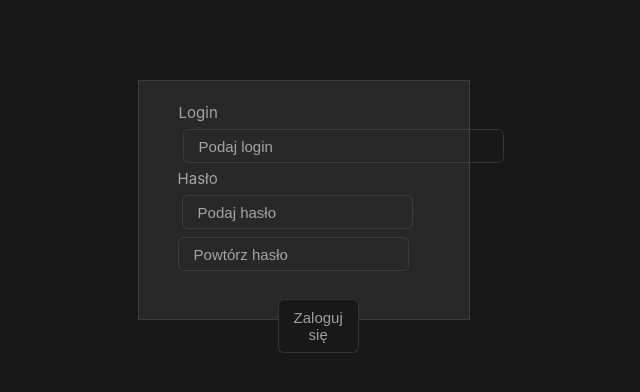
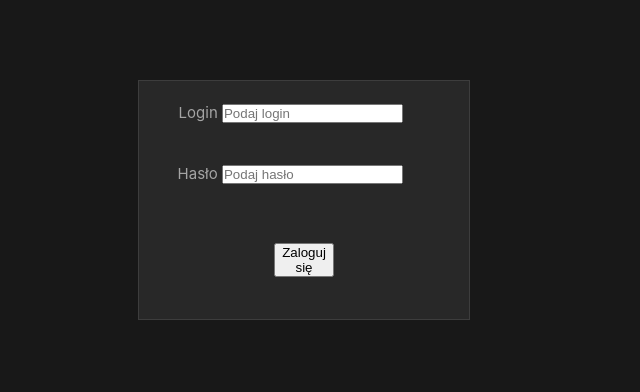
Before and after one commit to PiotrDeda/io-chad, a Vue app: page /login in a window 1280 px wide. Shown: the top 392 px of the page, without its empty margins (336-976 px from the left). Built offline with nearby package versions, Linux system fonts and the light colour scheme.

Commit message:
Wstęp do logowania

```diff
--- a/frontend/app.js
+++ b/frontend/app.js
@@ -1,6 +1,7 @@
 import App from './App.vue';
 import MainPage from './views/MainPage.vue';
 import TournamentCreator from './views/TournamentCreator.vue';
+import RegisterPanel from './components/panels/RegisterPanel.vue';
 import LoginPanel from './components/panels/LoginPanel.vue';
 
 import { createWebHistory, createRouter } from 'vue-router';
@@ -9,6 +10,7 @@ import { createApp } from 'vue';
 const routes = [
     { path: '/', name: 'Home', component: MainPage },
     { path: '/tc', name: 'TournamentCreatorPage', component: TournamentCreator },
+    { path: '/register', name: 'RegisterPage', component: RegisterPanel },
     { path: '/login', name: 'LoginPage', component: LoginPanel }
 ];
 
--- a/frontend/components/panels/LoginPanel.vue
+++ b/frontend/components/panels/LoginPanel.vue
@@ -2,34 +2,48 @@
     import EmailField from "../input_fields/EmailField.vue"
     import PasswordField from "../input_fields/PasswordField.vue";
     import LinkButton from "../buttons/LinkButton.vue";
+    import {ref} from "vue";
+    import axios from "axios";
 
     const props = defineProps(
     {
         auth: { type: Boolean, required: true }
     });
+
+    const login = ref("");
+    const password = ref("");
+
+    async function loginAccount() {
+        try {
+            let response = await axios.post("http://localhost:8000/accounts/login", {login: login.value, passwd: password.value});
+            console.log(response);
+            let token = response.data.token;
+            if (token) {
+                localStorage.setItem("jwt", token);
+                this.$router.push("/");
+            }
+        } catch (err) {
+            console.log(err);
+        }
+    }
 </script>
 <template>
     <div class="login_panel">
         <div class = "login_text">  <!-- from top -->
             <span>
                 Login
-                <EmailField placeholder="Podaj login" />
+                <input v-model="login" placeholder="Podaj login" />
             </span>
         </div>
         <div class = "haslo_text">
             <span>
                 Hasło
-                <PasswordField placeholder="Podaj hasło" />
-            </span>
-        </div>
-        <div class = "haslo_powt_text">
-            <span>
-                <PasswordField placeholder="Powtórz hasło" />
+                <input v-model="password" placeholder="Podaj hasło" />
             </span>
         </div>
         <div class = "login_button">
             <span>
-                <LinkButton label = "Zaloguj się"/>
+                <button @click="loginAccount">Zaloguj się</button>
             </span>
         </div><!-- to bottom -->
     </div>
--- a/frontend/components/panels/TopPanel.vue
+++ b/frontend/components/panels/TopPanel.vue
@@ -5,6 +5,11 @@
     {
         auth: { type: Boolean, required: true, default: false }
     });
+
+    function logout() {
+        localStorage.removeItem("jwt");
+        this.$router.push("/");
+    }
 </script>
 
 <!-- TODO: change links to proper subsites as soon as they are created -->
@@ -14,9 +19,9 @@
             <LinkButton label="Strona Główna" link="/tc" />
         </span>
         <span> <!-- right side -->
-            <LinkButton v-if="props.auth != true" label="Zaloguj" link="https://google.com" />
-            <LinkButton v-if="props.auth != true" label="Załóż Konto" link="https://stackoverflow.com" />
-            <LinkButton v-else label="Wyloguj" link="https://stackoverflow.com" />
+            <LinkButton v-if="props.auth != true" label="Zaloguj" link="/login" />
+            <LinkButton v-if="props.auth != true" label="Załóż Konto" link="/register" />
+            <LinkButton v-else label="Wyloguj" @click="logout" />
         </span>
     </div>
 </template>
--- a/package.json
+++ b/package.json
@@ -9,6 +9,7 @@
   "dependencies": {
     "axios": "^0.27.2",
     "vue": "^3.2.33",
+    "vue-jwt-decode": "^0.1.0",
     "vue-router": "^4.0.15"
   },
   "devDependencies": {
```
Also changed, not shown: 1 other file (tests, documents, lock files or other folders).
